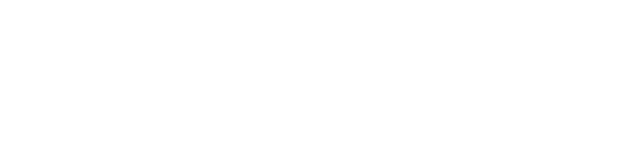
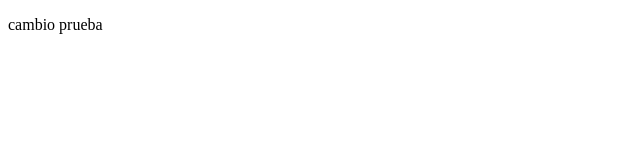
Before and after one commit to belengima/ClaseGit, a plain HTML site: page index.html in a window 1280 px wide. Shown: the whole page, without its empty margins (0-640 px from the left). Drawn offline with Linux system fonts and the light colour scheme.

Commit message:
copia con cambios

```diff
--- a/index.html
+++ b/index.html
@@ -6,6 +6,6 @@
     <title>Clase de Git</title>
 </head>
 <body>
-
+    <p>cambio prueba</p>
 </body>
 </html>
```
Also changed, not shown: 1 other file.
